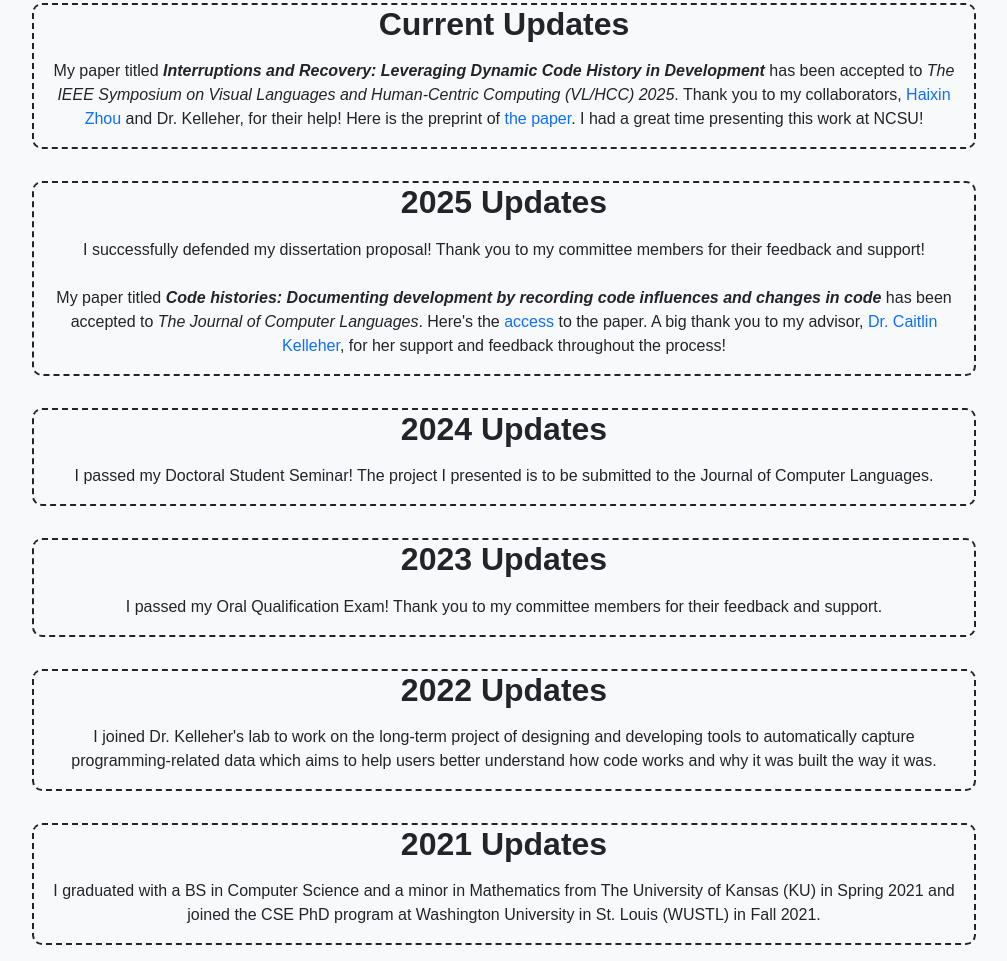
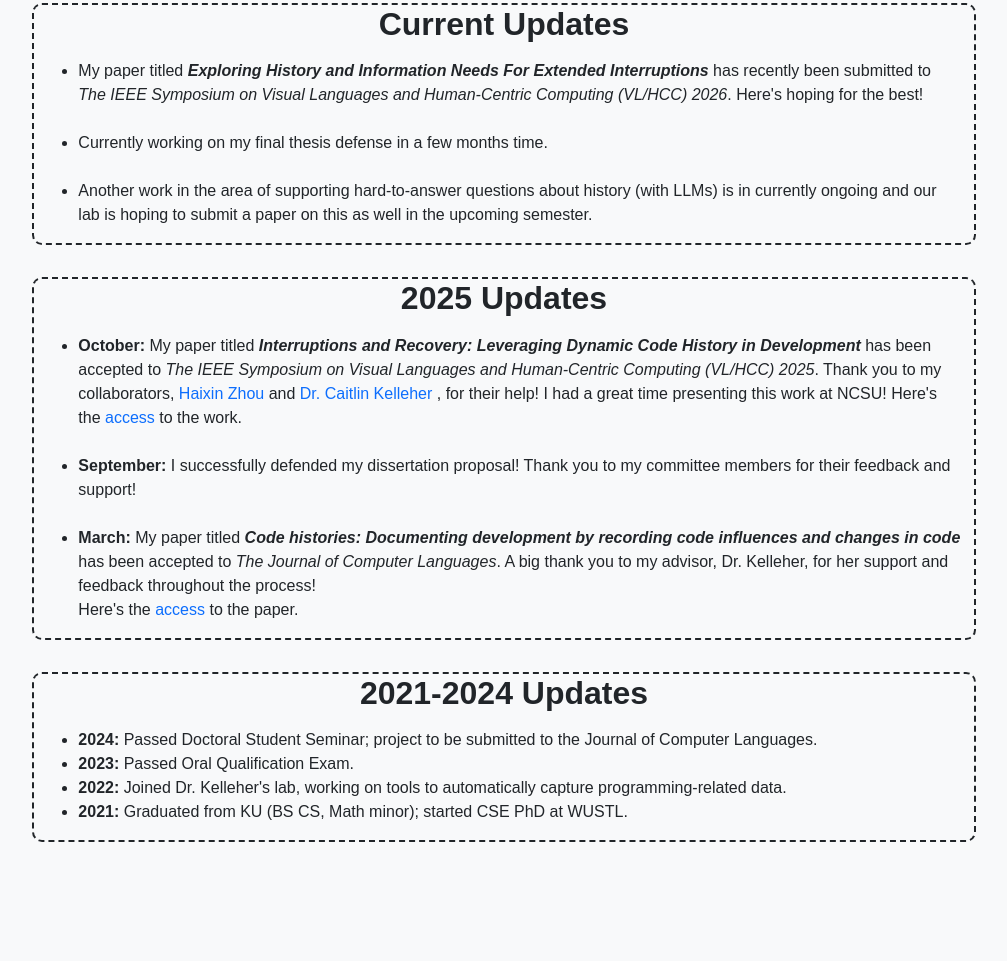
Before and after one commit to itstreefam/itstreefam.github.io, a plain HTML site: page html/news.html in a window 1280 px wide. Shown: the part 367-1328 px from the top of the page, without its empty margins (136-1143 px from the left). After the commit the page ends 1225 px from the top, so only its background shows below. Drawn offline with nearby package versions, Linux system fonts and the light colour scheme.

Commit message:
latest updates!

```diff
--- a/html/news.html
+++ b/html/news.html
@@ -52,16 +52,13 @@
     <div class="container p-3">
       <div class="row">
         <div class="col-md-10 offset-md-1 border-custom">
-          <h2>
-            Current Updates
-          </h2>
-          <div class="row">
-            <p class="col-sm" style="text-align: center;">
-              My paper titled <b><i>Interruptions and Recovery: Leveraging Dynamic Code History in Development</i></b> has been accepted to <i>The IEEE Symposium on Visual Languages and Human-Centric Computing (VL/HCC) 2025</i>.
-              Thank you to my collaborators, <a href="https://www.linkedin.com/in/haixin-zhou-643349177" style="text-decoration: none; width: fit-content; margin: auto;">Haixin Zhou</a> and Dr. Kelleher, for their help! Here is the preprint of <a href="/documents/vlhcc2025_interruptions_and_recovery.pdf">the paper</a>.
-              I had a great time presenting this work at NCSU!
-            </p>
-          </div>
+          <h2>Current Updates</h2>
+          <ul>
+            <li>My paper titled <b><i>Exploring History and Information Needs For Extended Interruptions</i></b> has recently been submitted to <i>The IEEE Symposium on Visual Languages and Human-Centric Computing (VL/HCC) 2026</i>.
+            Here's hoping for the best!</li><br>
+            <li>Currently working on my final thesis defense in a few months time.</li><br>
+            <li>Another work in the area of supporting hard-to-answer questions about history (with LLMs) is in currently ongoing and our lab is hoping to submit a paper on this as well in the upcoming semester.</li>
+          </ul>
         </div>
       </div>
     </div>
@@ -69,18 +66,17 @@
     <div class="container p-3">
       <div class="row">
         <div class="col-md-10 offset-md-1 border-custom">
-          <h2>
-            2025 Updates
-          </h2>
-          <div class="row">
-            <p class="col-sm" style="text-align: center;">
-              I successfully defended my dissertation proposal! Thank you to my committee members for their feedback and support! <br><br>
-
-              My paper titled <b><i>Code histories: Documenting development by recording code influences and changes in code</i></b> has been accepted to <i>The Journal of Computer Languages</i>.
+          <h2>2025 Updates</h2>
+          <ul>
+            <li><strong>October:</strong> My paper titled <b><i>Interruptions and Recovery: Leveraging Dynamic Code History in Development</i></b> has been accepted to <i>The IEEE Symposium on Visual Languages and Human-Centric Computing (VL/HCC) 2025</i>.
+              Thank you to my collaborators, <a href="https://www.linkedin.com/in/haixin-zhou-643349177" style="text-decoration: none; width: fit-content; margin: auto;">Haixin Zhou</a> and <a href="https://www.cse.wustl.edu/~ckelleher/" style="text-decoration: none; width: fit-content; margin: auto;"> Dr. Caitlin Kelleher </a>, for their help!
+              I had a great time presenting this work at NCSU!
+              Here's the <a href="https://ieeexplore.ieee.org/abstract/document/11303491" style="text-decoration: none; width: fit-content; margin: auto;">access</a> to the work.</li><br>
+            <li><strong>September:</strong> I successfully defended my dissertation proposal! Thank you to my committee members for their feedback and support!</li><br>
+            <li><strong>March:</strong> My paper titled <b><i>Code histories: Documenting development by recording code influences and changes in code</i></b> has been accepted to <i>The Journal of Computer Languages</i>.
+              A big thank you to my advisor, Dr. Kelleher, for her support and feedback throughout the process!</li>
               Here's the <a href="https://www.sciencedirect.com/science/article/pii/S259011842400056X" style="text-decoration: none; width: fit-content; margin: auto;">access</a> to the paper.
-              A big thank you to my advisor, <a href="https://www.cse.wustl.edu/~ckelleher/" style="text-decoration: none; width: fit-content; margin: auto;"> Dr. Caitlin Kelleher</a>, for her support and feedback throughout the process!
-            </p>
-          </div>
+          </ul>
         </div>
       </div>
     </div>
@@ -88,60 +84,13 @@
     <div class="container p-3">
       <div class="row">
         <div class="col-md-10 offset-md-1 border-custom">
-          <h2>
-            2024 Updates
-          </h2>
-          <div class="row">
-            <p class="col-sm" style="text-align: center;">
-              I passed my Doctoral Student Seminar!
-              The project I presented is to be submitted to the Journal of Computer Languages.
-            </p>
-          </div>
-        </div>
-      </div>
-    </div>
-
-    <div class="container p-3">
-      <div class="row">
-        <div class="col-md-10 offset-md-1 border-custom">
-          <h2>
-            2023 Updates
-          </h2>
-          <div class="row">
-            <p class="col-sm" style="text-align: center;">
-              I passed my Oral Qualification Exam! Thank you to my committee members for their feedback and support.
-            </p>
-          </div>
-        </div>
-      </div>
-    </div>
-
-    <div class="container p-3">
-      <div class="row">
-        <div class="col-md-10 offset-md-1 border-custom">
-          <h2>
-            2022 Updates
-          </h2>
-          <div class="row">
-            <p class="col-sm" style="text-align: center;">
-              I joined Dr. Kelleher's lab to work on the long-term project of designing and developing tools to automatically capture programming-related data which aims to help users better understand how code works and why it was built the way it was.
-            </p>
-          </div>
-        </div>
-      </div>
-    </div>
-
-    <div class="container p-3">
-      <div class="row">
-        <div class="col-md-10 offset-md-1 border-custom">
-          <h2>
-            2021 Updates
-          </h2>
-          <div class="row">
-            <p class="col-sm" style="text-align: center;">
-              I graduated with a BS in Computer Science and a minor in Mathematics from The University of Kansas (KU) in Spring 2021 and joined the CSE PhD program at Washington University in St. Louis (WUSTL) in Fall 2021.
-            </p>
-          </div>
+          <h2>2021-2024 Updates</h2>
+          <ul>
+            <li><strong>2024:</strong> Passed Doctoral Student Seminar; project to be submitted to the Journal of Computer Languages.</li>
+            <li><strong>2023:</strong> Passed Oral Qualification Exam.</li>
+            <li><strong>2022:</strong> Joined Dr. Kelleher's lab, working on tools to automatically capture programming-related data.</li>
+            <li><strong>2021:</strong> Graduated from KU (BS CS, Math minor); started CSE PhD at WUSTL.</li>
+          </ul>
         </div>
       </div>
     </div>
```
Also changed, not shown: html/cv.html (+1 -1 lines), html/research.html (+2 -1 lines), html/teaching.html (+24 -1 lines), 3 other files.
